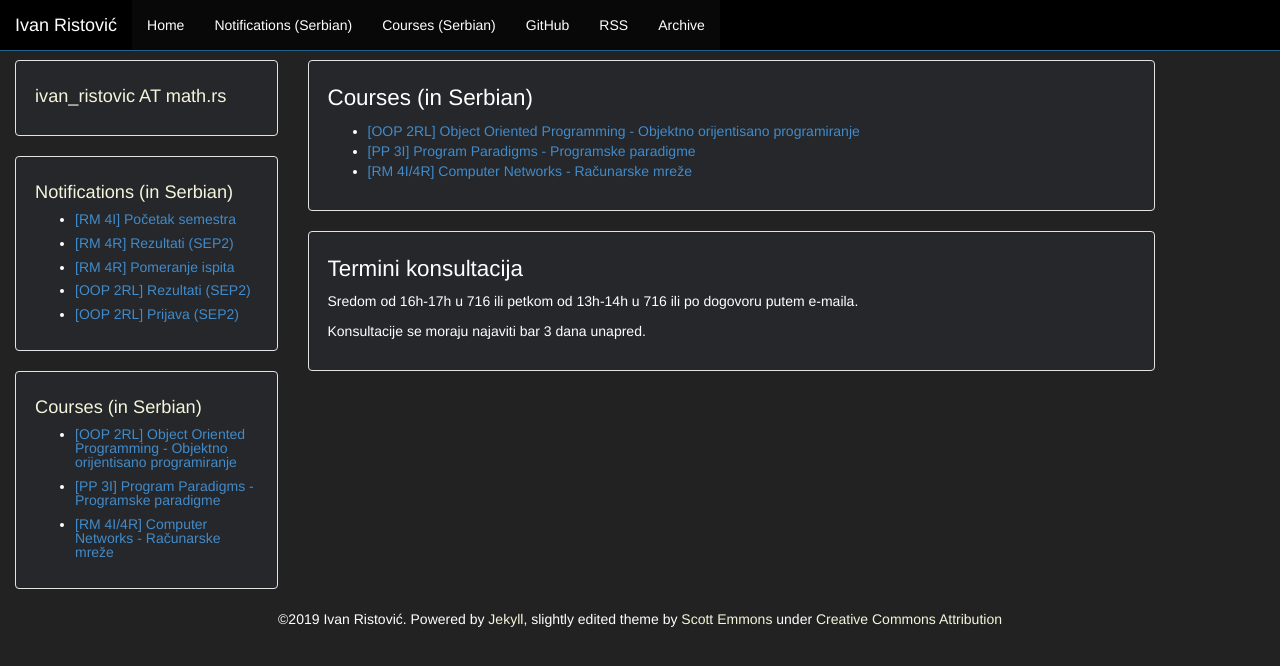
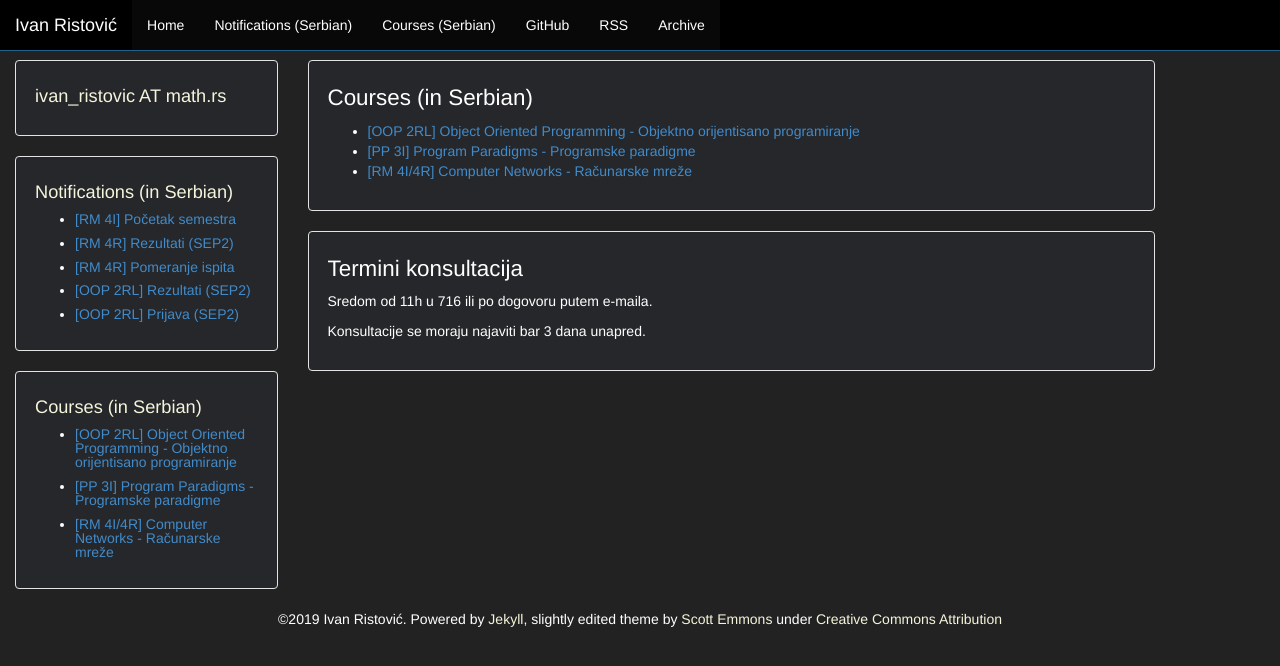
Before and after one commit to ivan-ristovic/ivan-ristovic.github.io, a Jekyll site: the page built from courses.html, in a window 1280 px wide. Shown: the top 666 px of the page. Built offline with Jekyll 4.4.1, drawn with Linux system fonts in a browser that asks for light colours.

Commit message:
[Courses] Updated consulting times

```diff
--- a/courses.html
+++ b/courses.html
@@ -10,6 +10,6 @@ layout: default
 
 <div class="well">
   <h1>Termini konsultacija</h1>
-  <p> Sredom od 16h-17h u 716 ili petkom od 13h-14h u 716 ili po dogovoru putem e-maila.</p>
+  <p>Sredom od 11h u 716 ili po dogovoru putem e-maila.</p>
   <p>Konsultacije se moraju najaviti bar 3 dana unapred.</p>
 </div>
```
